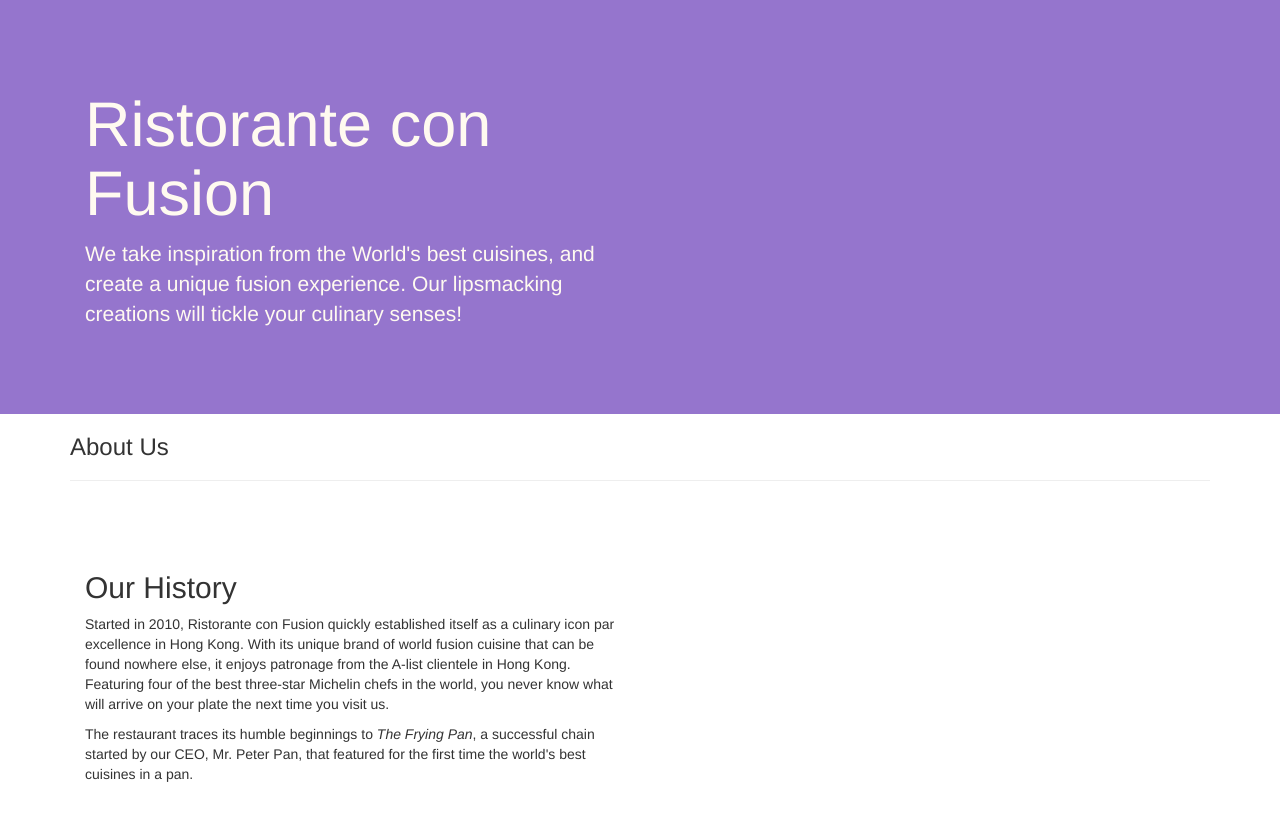
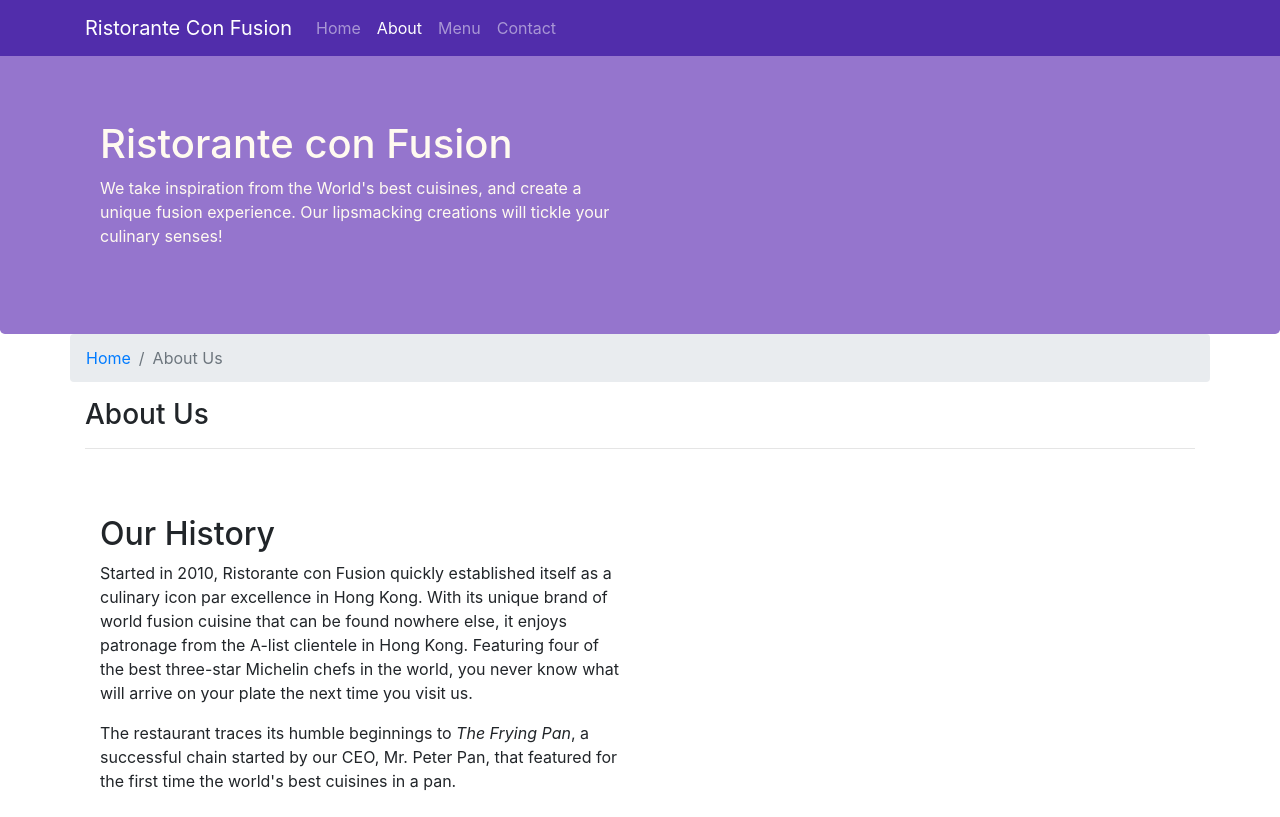
Before and after one commit to MdAyan101/Bootstrap, a plain HTML site: page aboutus.html in a window 1280 px wide. Shown: the top 817 px of the page. Drawn offline with nearby package versions, Linux system fonts and the light colour scheme.

Commit message:
Navbar and Breadcrumbs

```diff
--- a/aboutus.html
+++ b/aboutus.html
@@ -17,6 +17,39 @@
 
 <body>
 
+    <nav class="navbar navbar-dark navbar-expand-sm  fixed-top">
+
+        <div class="container">
+            <button class="navbar-toggler" type="button" data-toggle="collapse" data-target="#Navbar">
+                <span class="navbar-toggler-icon"></span>
+
+            </button>
+            <a class="navbar-brand " href="index.html">Ristorante Con Fusion</a>
+
+            <div class="collapse navbar-collapse" id="Navbar">
+
+                <ul class="navbar-nav mr-auto">
+
+                    <li class="nav-item "><a class="nav-link" href="index.html">Home</a></li>
+
+                    <li class="nav-item active"><a class="nav-link" href="#">About</a></li>
+
+                    <li class="nav-item"><a class="nav-link" href="#">Menu</a></li>
+
+                    <li class="nav-item"><a class="nav-link" href="#">Contact</a></li>
+
+                </ul>
+
+
+            </div>
+
+
+
+        </div>
+    </nav>
+
+
+
     <header class="jumbotron">
         <div class="container">
             <div class="row row-header">
@@ -31,8 +64,13 @@
     </header>
 
     <div class="container">
-        <div >
-            <div>
+        <div class="row">
+            <ol class="col-12 breadcrumb">
+                <li class="breadcrumb-item"><a href="index.html">Home</a></li>
+
+                <li class="breadcrumb-item active">About Us</li>
+            </ol>
+            <div class="col-12">
                <h3>About Us</h3>
                <hr>
             </div>
@@ -71,7 +109,7 @@
                 <div class="col-4 offset-1 col-sm-2">
                     <h5>Links</h5>
                     <ul class="list-unstyled">
-                        <li><a href="#">Home</a></li>
+                        <li><a href="index.html">Home</a></li>
                         <li><a href="#">About</a></li>
                         <li><a href="#">Menu</a></li>
                         <li><a href="#">Contact</a></li>
@@ -107,7 +145,7 @@
         </div>
     </footer>
     <!-- jQuery first, then Popper.js, then Bootstrap JS. -->
-    <script src="node_modules/jquery/dist/jquery.slim.min.js"></script>
+    <script src="https://code.jquery.com/jquery-3.5.1.slim.min.js" integrity="sha384-DfXdz2htPH0lsSSs5nCTpuj/zy4C+OGpamoFVy38MVBnE+IbbVYUew+OrCXaRkfj" crossorigin="anonymous"></script>
     <script src="node_modules/popper.js/dist/umd/popper.min.js"></script>
     <script src="node_modules/bootstrap/dist/js/bootstrap.min.js"></script>
 
--- a/css/style.css
+++ b/css/style.css
@@ -34,3 +34,13 @@
     margin:0px;
     color:#0f0f0f;
 }
+
+body{
+    padding-top:50px;
+    z-index:0;
+}
+
+.navbar-dark{
+
+    background-color: #512DAB;
+}
```
Also changed, not shown: index.html (+33 -2 lines).
